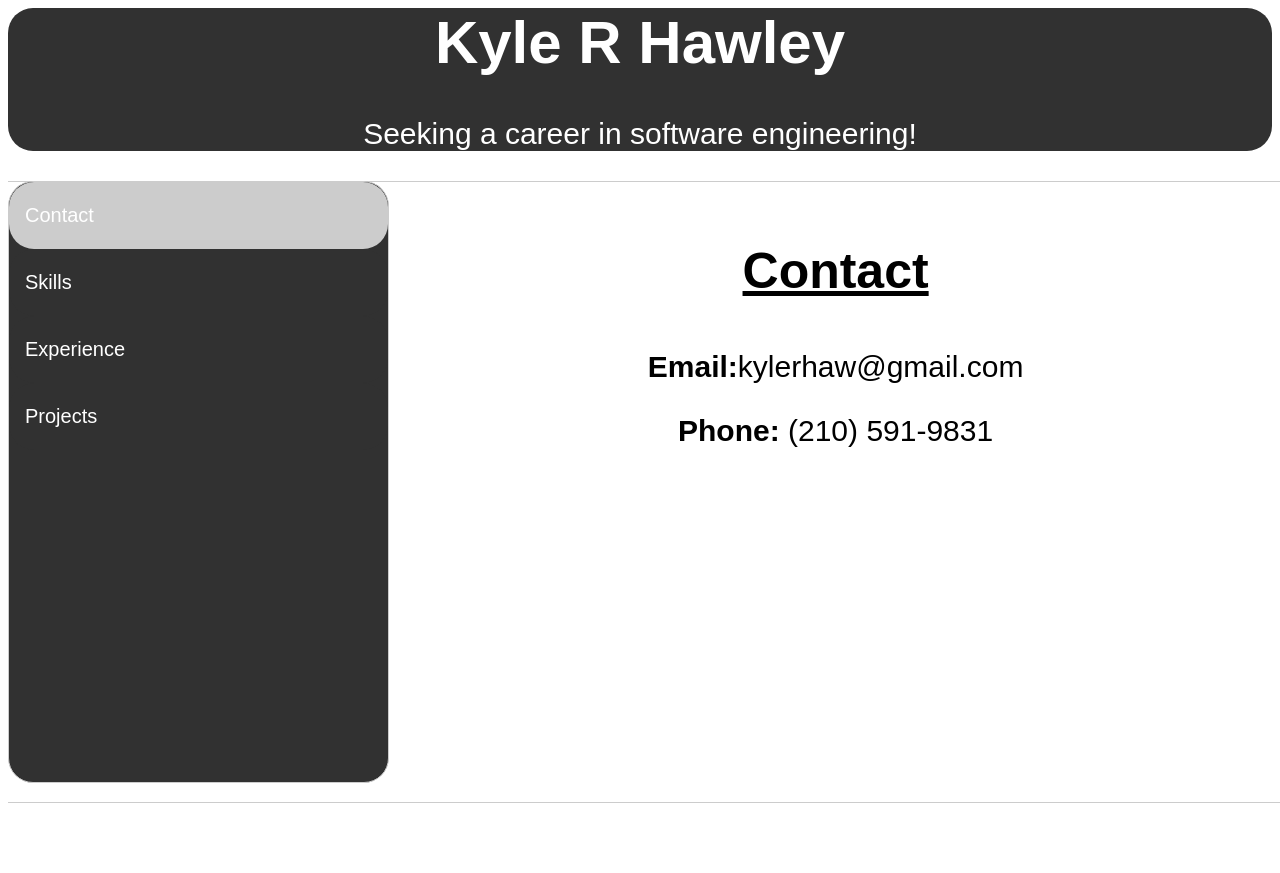
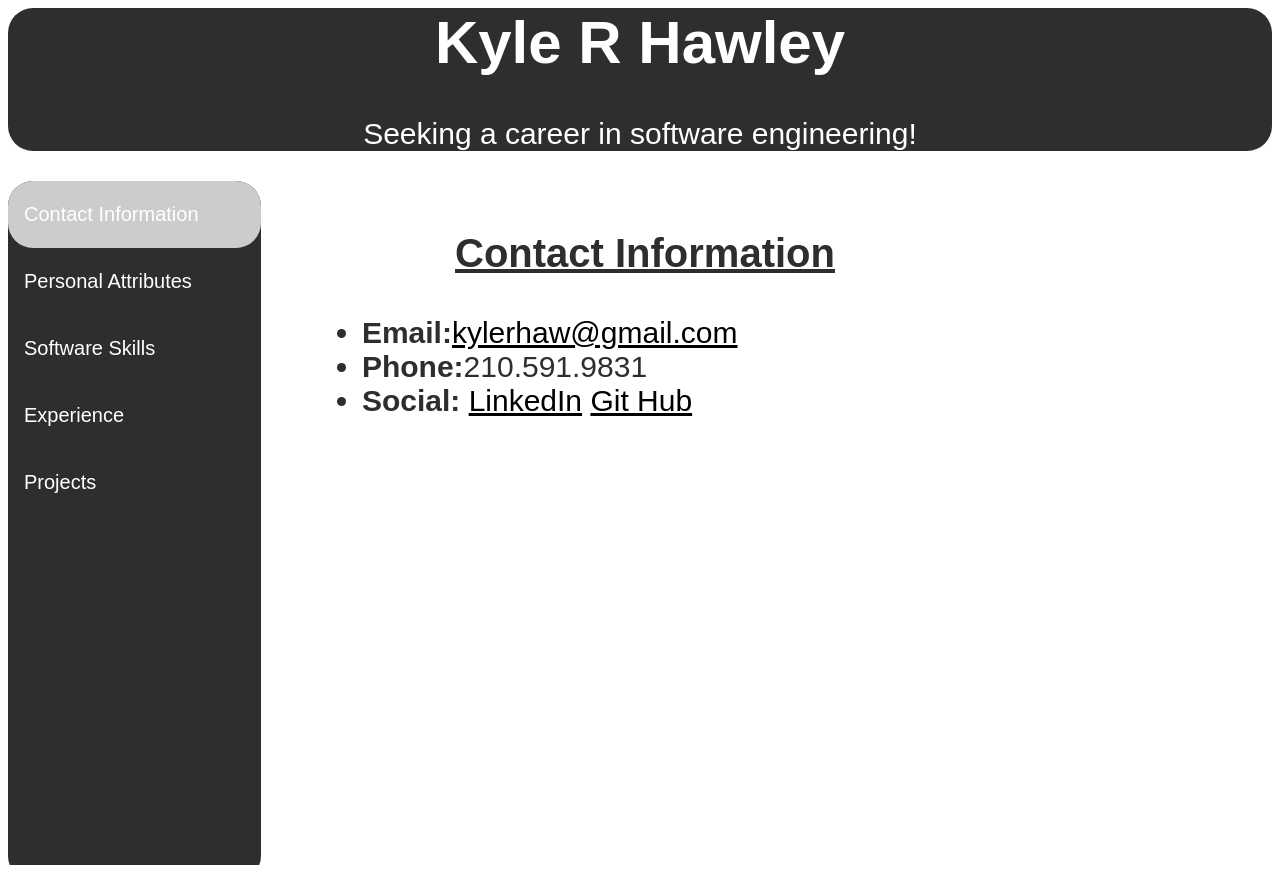
Before and after one commit to hawleykyle/Portfolio, a PHP site: page / in a window 1280 px wide. Run offline with PHP 8.4, Linux system fonts and the light colour scheme; some web fonts are replaced.

Commit message:
final stage

```diff
--- a/index.html
+++ b/index.html
@@ -4,7 +4,7 @@
       <link rel="stylesheet" href="site.css">
       <title>KyleRHawley</title>
     </head>
-    <body>
+
       <div class="black-background">
           <h1>
             <strong>Kyle R Hawley</strong>
@@ -13,38 +13,80 @@
       </div>
 
       <div class="tab">
-            <button class="tablinks" onclick="openCity(event, 'Contact')" id="defaultOpen">Contact</button>
-            <button class="tablinks" onclick="openCity(event, 'Skills')">Skills</button>
+            <button class="tablinks" onclick="openCity(event, 'Contact Information')" id="defaultOpen">Contact Information</button>
+            <button class="tablinks" onclick="openCity(event, 'Personal Attributes')">Personal Attributes</button>
+            <button class="tablinks" onclick="openCity(event, 'Software Skills')">Software Skills</button>
             <button class="tablinks" onclick="openCity(event, 'Experience')">Experience</button>
             <button class="tablinks" onClick="openCity(event, 'Projects')">Projects</button>
           </div>
 
-          <div id="Contact" class="tabcontent">
-            <h3>Contact</h3>
-            <p><strong>Email:</strong>kylerhaw@gmail.com</p>
-            <p><strong>Phone:</strong> (210) 591-9831</p>
+          <div id="Contact Information" class="tabcontent">
+            <h3>Contact Information</h3>
+            <ul>
+            <li><strong>Email:</strong><a href="mailto:kylerhaw@gmail.com">kylerhaw@gmail.com</a></li>
+            <li><strong>Phone:</strong>210.591.9831</li>
+            <li><strong>Social:</strong> <a href="https://www.linkedin.com/in/kyle-hawley-931629ba/">LinkedIn</a> <a href="https://github.com/hawleykyle">Git Hub</a></li>
           </div>
-
-         <div id="Skills" class="tabcontent">
-            <h3>Skills</h3>
+        </ul>
+         <div id="Personal Attributes" class="tabcontent">
+            <h3>Personal Attributes</h3>
             <ul>
                 <li>Problem Solving</li>
                 <li>Communication</li>
                 <li>Collaboration</li>
                 <li>Public Speaking</li>
-                <li>goooooooood person </li>
+                <li>Hard-working </li>
+                <li>Resilient </li>
+                <li>Motivated </li>
+                <li>Quick Learner </li>
+          </ul>
+          </div>
+
+          <div id="Software Skills" class="tabcontent">
+            <h3>Software Skills</h3>
+            <ul>
+                <li><i>Microsoft</i> - Visual Studio, VS Code, Word, Excel</li>
+                <li><i>Command Line</i> - Windows Powershell, Git Bash, Push, Commit</li>
+                <li><i>Languages</i> - Javascript, ES6, C#, HTML, HTML 5, CSS, SQL, Bootstrap </li>
+                <li><i>Software Platforms</i> - Heroku, Git Hub, GitKraken, Visual Studio Code, Visual Studio, .NET, Sublime </li>
+                <li><i>Professional Development</i>- understanding of Agile, passion to learn better software engineering techniques </li>
 
                </ul>
           </div>
 
           <div id="Experience" class="tabcontent">
             <h3>Experience</h3>
-            <p>My Experience.</p>
+          <div id="Content in Experience" class="experiencecontent">
+                <p><i>Public School Educator</i><br><i>Head Cross Country & Head Track Coach</i><br>2015 - Present</p></div>
+          <div id="List of experience" class="experiencelist">
+            <ul><li>Collobrate with department team to develop engaging, student-centered lesson plans.</li>
+                <li>Implement instruction and engage students in the classroom using the lessons developed.</li>
+                <li>Develop actions to accumulate data.</li>
+                <li>Analayze data and implement procedures to improve results in the next data run.</li>
+                <li>Organize and develop practice calendar for year-round participation. </li>
+                <li>Oversee approximately 150 young adults on a daily basis.</li>
+                <li>Motivate team to complete assignments to the best of their ability.</li>
+                <li>Publicly present daily goals and quarterly results.</li>
+            </ul>
+            </div>
+
+
           </div>
 
           <div id="Projects" class="tabcontent">
                 <h3>Projects</h3>
-                <p>My Projects.</p>
+                <div id="Content in Projects" class="projectswebsite">
+                  <p><i>Resume Website</i></p></div>
+            <div id="List of website info" class="websitelist">
+              <ul><li>Developed website content using HTML.</li>
+                  <li>Manipulated website layout and features using HTML and CSS coding.</li>
+                  <li>Engaged websites actions by writing JavaScript code.</li>
+                  <li>Used Git, Visual Studio Code, and Git Hub to edit, save, and commit changes.</li>
+                  <li>Used Heroku to push the static website to the web.</li>
+                  <li>When confused on a topic, I sought help from other Software Engineers.</li>
+
+              </ul>
+              </div>
               </div>
 
           <script>
@@ -66,5 +108,5 @@
           document.getElementById("defaultOpen").click();
           </script>
 
-          </body>
+
           </html>
--- a/site.css
+++ b/site.css
@@ -1,14 +1,24 @@
 html,body{
-    font-size: 30px;
-    text-align: center;
-    font-family: 'Asap', sans-serif;
+  font-size: 30px;
+  text-align: center;
+  font-family: 'Asap', sans-serif;
+  color: rgb(46, 46, 46);
+  position:fixed;
+    top:0;
+    bottom:0;
+    left:0;
+    right:0;
+  overflow-y: auto;
+  overflow-x: auto;
 }
 
 .black-background{
     color: white;
-    background-color: rgb(49, 49, 49);
+    background-color: rgb(46, 46, 46);
     text-align: center;
     border-radius: 25px;
+    width: 100%;
+    margin: 0px;
     /*those styles get inherited from body unless they are over written in this class. Thats why this is called a cascading style sheet
     styles cascade downward, from top element to inner element
     so black-background should pass in font-size and text-align from body
@@ -18,16 +28,16 @@ html,body{
 .white-background{
     background-color: rgb(88, 86, 86);
     color: white;
-    width: 200px;
+    width: 100px;
     height: 400px;
+    margin: 0px;
 }
 /* Style the tab */
 .tab {
     float: left;
-    border: 1px solid #ccc;
-    background-color: rgb(49, 49, 49);
-    width: 30%;
-    height: 600px;
+    background-color: rgb(46, 46, 46);
+    width: 20%;
+    height: 700px;
     border-radius: 25px;
 
   }
@@ -62,17 +72,75 @@ html,body{
   .tabcontent {
     float: top;
     padding: 10px 10px;
-    border: 1px solid #ccc;
-    width: 100%;
+    width: 80%;
     border-left: none;
     height: 600px;
   }
+  /*I want all my un ordered lists to align the same*/
   ul {
     text-align: left;
     position:relative;
-    left: 30%;
+    left: 10%;
+
+
     }
-    h3{
-        font-size: 50px;
+  /*Tab headings that I want the same */
+  h3{
+        font-size: 40px;
         text-decoration: underline;
     }
+  /* unvisited link */
+a:link {
+  color:black;
+}
+
+/* visited link */
+a:visited {
+  color:red;
+}
+
+/* mouse over link */
+a:hover {
+  color: blue;
+}
+
+/* selected link */
+a:active {
+  color: blue;
+}
+
+.experiencecontent{
+  color:rgb(46, 46, 46);
+  text-align: left;
+  position:relative;
+  left: 10%;
+
+}
+
+.experiencelist{
+  color:rgb(46, 46, 46);
+  text-align: left;
+  position:relative;
+  left: 6.5%;
+  font-size: 25px;
+  right:10%;
+
+
+}
+
+.projectswebsite{
+  color:rgb(46, 46, 46);
+  text-align: left;
+  position:relative;
+  left: 10%;
+
+}
+
+.websitelist{
+  color:rgb(46, 46, 46);
+  text-align: left;
+  position:relative;
+  left: 6.5%;
+  font-size: 25px;
+
+}
```
